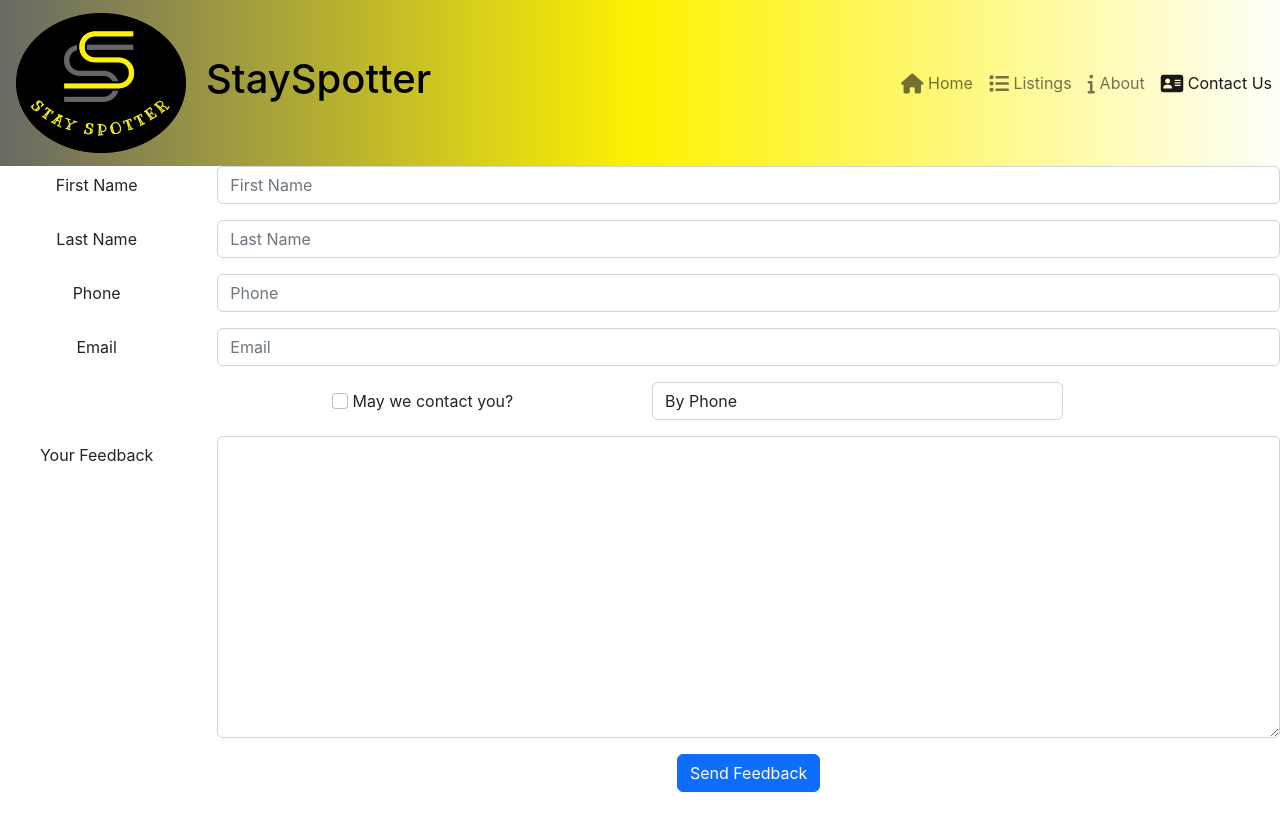
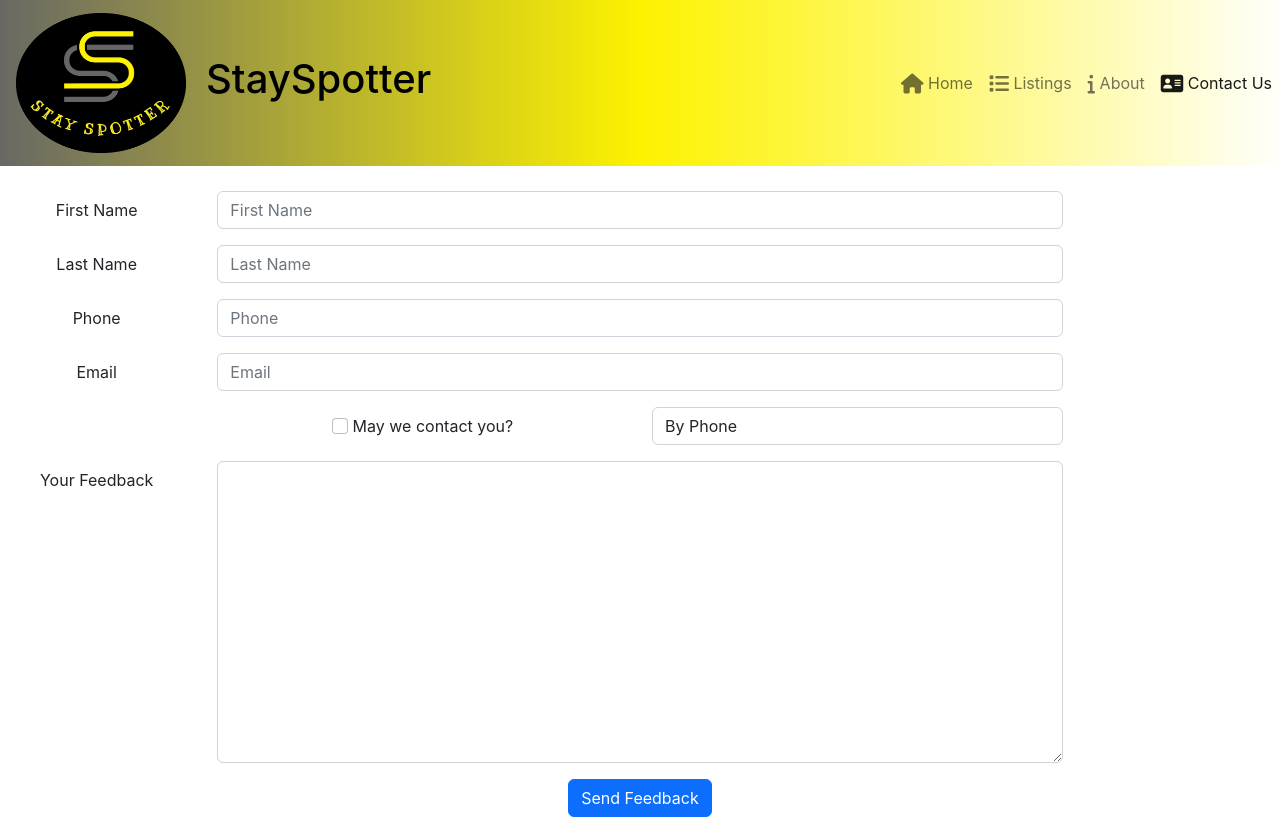
Before and after one commit to wntrch/Stay-Spotter-React-Project, a React (Create React App) app: page /contact in a window 1280 px wide. Built offline with nearby package versions, Linux system fonts and the light colour scheme.

Commit message:
added css to contact us

```diff
--- a/src/App.css
+++ b/src/App.css
@@ -45,3 +45,7 @@ h1 {
   align-items: center;
   margin-left: 13%;
 }
+
+.forms {
+  position: relative; top: 25px;
+}
--- a/src/components/ContactPage.js
+++ b/src/components/ContactPage.js
@@ -25,12 +25,12 @@ const ContactForm = () => {
         >
 
 
-        <Form>
+        <Form className="forms">
             <FormGroup row>
                 <Label htmlFor="firstName" md='2'>
                     First Name
                 </Label>
-                <Col md='10'>
+                <Col md='8'>
                     <Field
                         name='firstName'
                         placeholder='First Name'
@@ -46,7 +46,7 @@ const ContactForm = () => {
                 <Label htmlFor="lastName" md='2'>
                     Last Name
                 </Label>
-                <Col md='10'>
+                <Col md='8'>
                     <Field
                     name='lastName'
                     placeholder='Last Name'
@@ -61,7 +61,7 @@ const ContactForm = () => {
                 <Label htmlFor="phoneNum" md='2'>
                     Phone
                 </Label>
-                <Col md='10'>
+                <Col md='8'>
                     <Field
                     name='phoneNum'
                     placeholder='Phone'
@@ -76,7 +76,7 @@ const ContactForm = () => {
                 <Label htmlFor="email" md='2'>
                     Email
                 </Label>
-                <Col md='10'>
+                <Col md='8'>
                     <Field
                     name='email'
                     placeholder='Email'
@@ -110,7 +110,7 @@ const ContactForm = () => {
                 <Label htmlFor="feedback" md='2'>
                     Your Feedback
                 </Label>
-                <Col md='10'>
+                <Col md='8'>
                     <Field
                     name='feedback'
                     as='textarea'
@@ -120,7 +120,7 @@ const ContactForm = () => {
             </FormGroup>
 
             <FormGroup row>
-                <Col md={{ size: 10, offset: 2 }}>
+                <Col md={{ size: 10, offset: 1 }}>
                     <Button type='submit' color='primary'>
                         Send Feedback
                     </Button>
```
